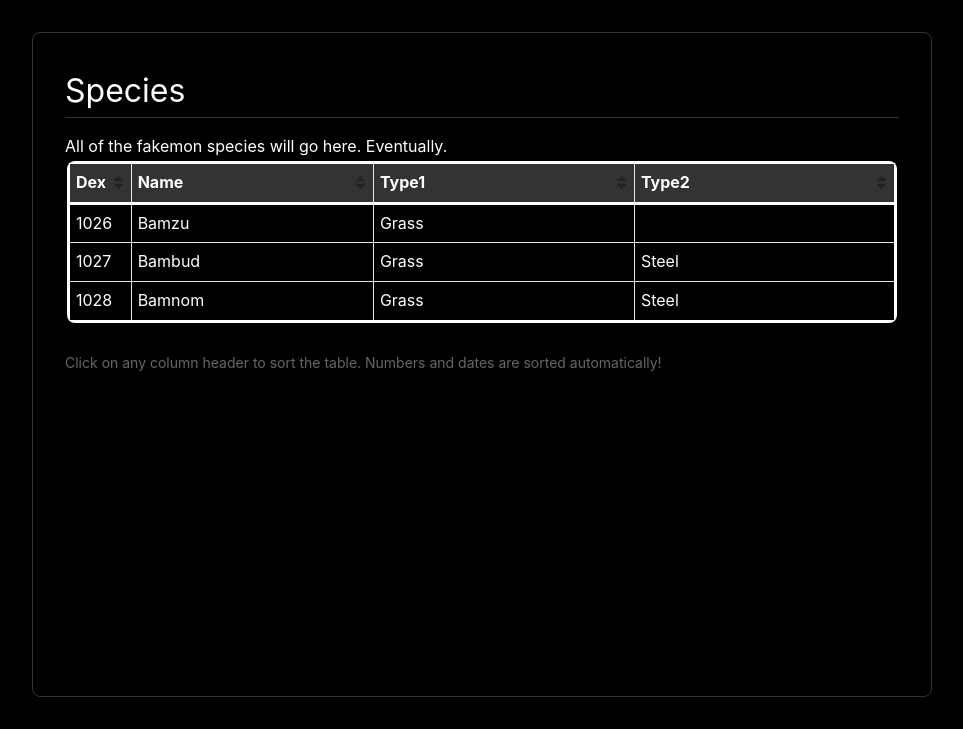
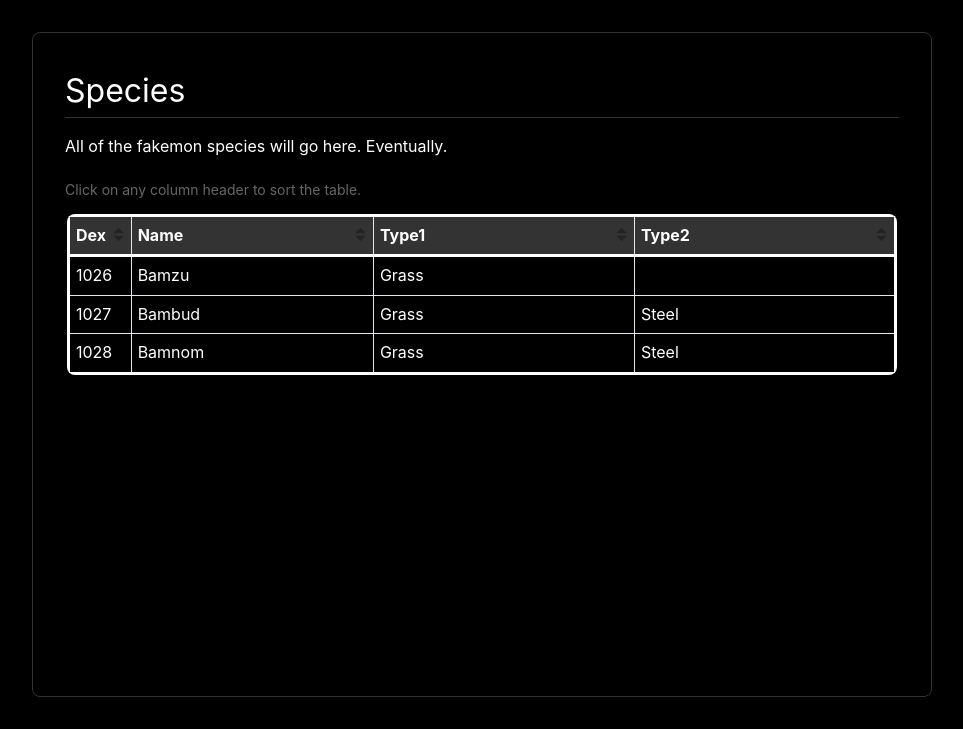
Before and after one commit to NoeSilent2/cno_wiki, a Flask app: page /species in a window 1280 px wide. Shown: the part 71-800 px from the top of the page, without its empty margins (158-1121 px from the left). Run offline with Flask 3, Linux system fonts and the light colour scheme.

Commit message:
Update species.html
baby changes

```diff
--- a/templates/species.html
+++ b/templates/species.html
@@ -33,10 +33,8 @@
             <main>
                 <h2>Species</h2>
                 <p>All of the fakemon species will go here. Eventually.</p>
+                <p style="margin-top: 20px; color: #666; font-size: 14px; margin-bottom: 10px">Click on any column header to sort the table.</p>
                 <div id="table"></div>
-                <p style="margin-top: 20px; color: #666; font-size: 14px;">
-                    Click on any column header to sort the table. Numbers and dates are sorted automatically!
-                </p>
             </main>
             <script src="https://unpkg.com/gridjs/dist/gridjs.umd.js"></script>
             <script>
```
